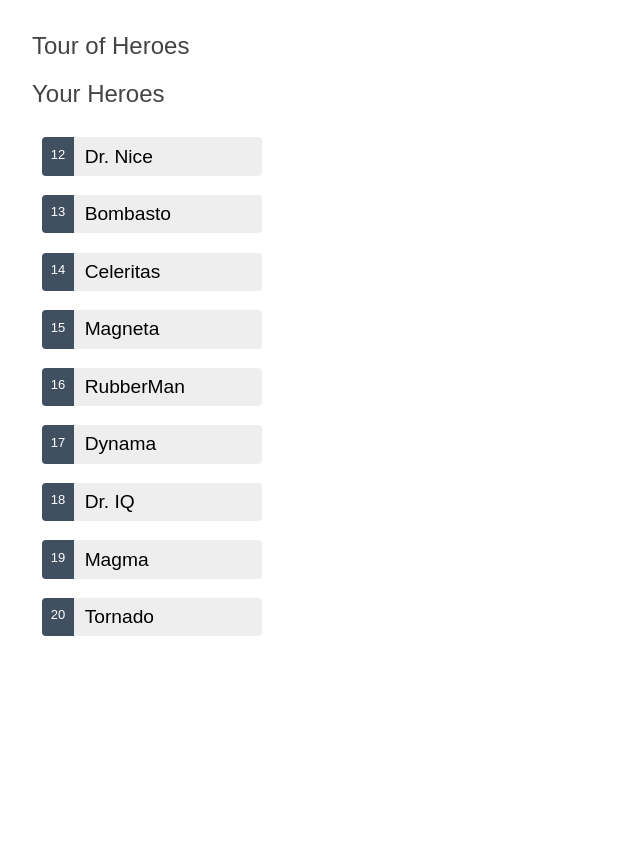
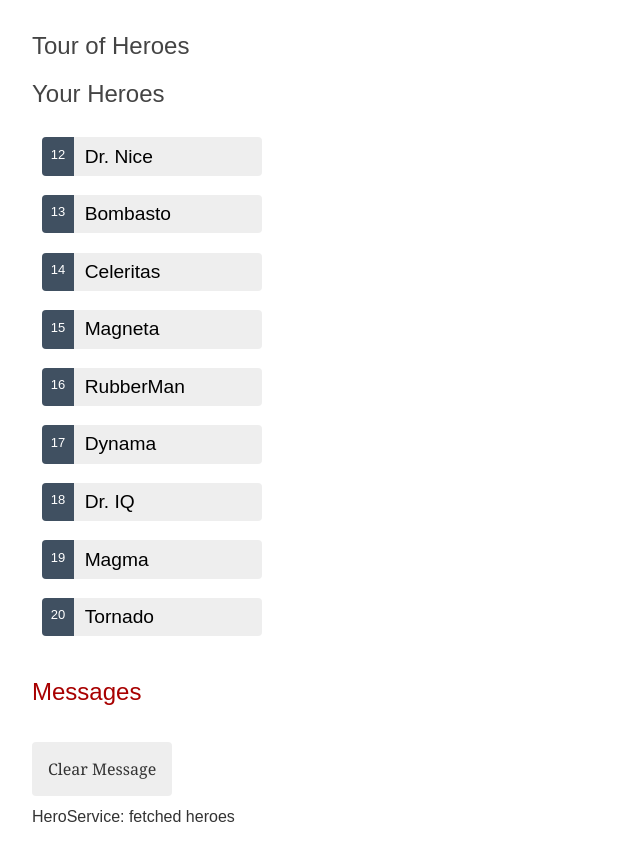
Before and after one commit to mdarif/Angular-Tour-of-Heroes, an Angular app: page / in a window 1280 px wide. Shown: the whole page, without its empty margins (0-640 px from the left). Before the commit the page ends 800 px from the top, so only its background shows below. Built offline with nearby package versions, Linux system fonts and the light colour scheme.

Commit message:
Show messages through message service

```diff
--- a/src/app/app.component.html
+++ b/src/app/app.component.html
@@ -1,3 +1,4 @@
 <!-- The double curly braces are Angular's interpolation binding syntax. -->
 <h2>{{ title }}</h2>
 <app-heroes></app-heroes>
+<app-messages></app-messages>
--- a/src/app/hero.service.ts
+++ b/src/app/hero.service.ts
@@ -1,6 +1,7 @@
 import { Injectable } from '@angular/core';
 import { Observable, of } from 'rxjs';
 import { Hero } from './hero';
+import { MessageService } from './message.service';
 import { HEROES } from './mock-heroes';
 
 /**
@@ -27,10 +28,21 @@ import { HEROES } from './mock-heroes';
  * isn't used.
  */
 export class HeroService {
-  constructor() {}
+  /**
+   * Edit the constructor with a parameter that declares a private
+   * messageService property. Angular injects the singleton MessageService
+   * into that property when it creates the HeroService.
+   */
+  constructor(private messageService: MessageService) {}
+  /**
+   * 👆 This is an example of a typical service-in-service scenario in which
+   * you inject the MessageService into the HeroService which is injected
+   * into the HeroesComponent.
+   */
 
   getHeroes(): Observable<Hero[]> {
     const heroes = of(HEROES); // of(HEROES) returns an Observable<Hero[]> that emits a single value, the array of mock heroes.
+    this.messageService.add('HeroService: fetched heroes');
     return heroes;
   }
 }
--- a/src/app/heroes/heroes.component.ts
+++ b/src/app/heroes/heroes.component.ts
@@ -1,6 +1,7 @@
 import { Component } from '@angular/core';
 import { Hero } from '../hero';
 import { HeroService } from '../hero.service';
+import { MessageService } from '../message.service';
 
 /**
  * @Component is a decorator function that specifies the Angular
@@ -36,12 +37,16 @@ export class HeroesComponent {
    * Add a private heroService parameter of type HeroService to the constructor.
    */
 
-  constructor(private heroService: HeroService) {}
+  constructor(
+    private heroService: HeroService,
+    private messageService: MessageService
+  ) {}
   // The parameter simultaneously defines a private heroService property and
   // identifies it as a HeroService injection site.
 
   onSelect(hero: Hero): void {
     this.selectedHero = hero;
+    this.messageService.add(`HeroesComponent: Selected hero id=${hero.id}`);
   }
 
   /**
--- /dev/null
+++ b/src/app/message.service.ts
@@ -0,0 +1,18 @@
+import { Injectable } from '@angular/core';
+
+@Injectable({
+  providedIn: 'root',
+})
+export class MessageService {
+  messages: string[] = [];
+
+  add(message: string) {
+    this.messages.push(message);
+  }
+
+  clear() {
+    this.messages = [];
+  }
+
+  constructor() {}
+}
--- /dev/null
+++ b/src/app/messages/messages.component.css
@@ -0,0 +1,19 @@
+/* MessagesComponent's private CSS styles */
+h2 {
+  color: #A80000;
+  font-family: Arial, Helvetica, sans-serif;
+  font-weight: lighter;
+}
+
+.clear {
+  color: #333;
+  background-color: #eee;
+  margin-bottom: 12px;
+  padding: 1rem;
+  border-radius: 4px;
+  font-size: 1rem;
+}
+.clear:hover {
+  color: white;
+  background-color: #42545C;
+}
--- /dev/null
+++ b/src/app/messages/messages.component.html
@@ -0,0 +1,5 @@
+<div *ngIf="messageService.messages.length">
+  <h2>Messages</h2>
+  <button type="button" class="clear" (click)="messageService.clear()">Clear Message</button>
+  <div *ngFor="let message of messageService.messages">{{ message }}</div>
+</div>
```
Also changed, not shown: src/app/app.module.ts (+7 -1 lines), src/app/messages/messages.component.ts (added, +18 -0 lines).
